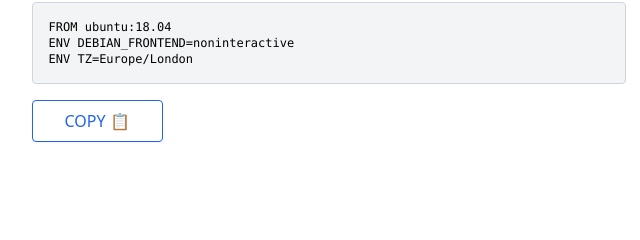
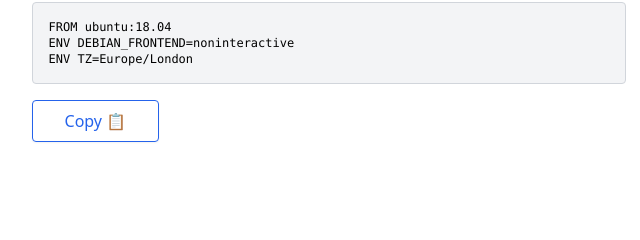
Before and after one commit to felipesere/dockerfile.xyz, a website: page index.html in a window 1280 px wide. Shown: the part 312-552 px from the top of the page, 311-951 px from the left. Drawn offline with nearby package versions, Linux system fonts and the light colour scheme; some packages are replaced by stand-ins of ours; a script that the page names is missing.

Commit message:
Make the copy button lowercase

```diff
--- a/index.html
+++ b/index.html
@@ -72,7 +72,7 @@
           </template>
         </code>
 
-        <button @click="$clipboard(dockerfile().join('\n'))" class="my-4 uppercase px-8 py-2 rounded border border-blue-600 text-blue-600 max-w-max shadow-sm hover:shadow-md">Copy 📋</button>
+        <button @click="$clipboard(dockerfile().join('\n'))" class="my-4 px-8 py-2 rounded border border-blue-600 text-blue-600 max-w-max shadow-sm hover:shadow-md">Copy 📋</button>
       </div>
     </main>
     <footer class="mb-5">
```
